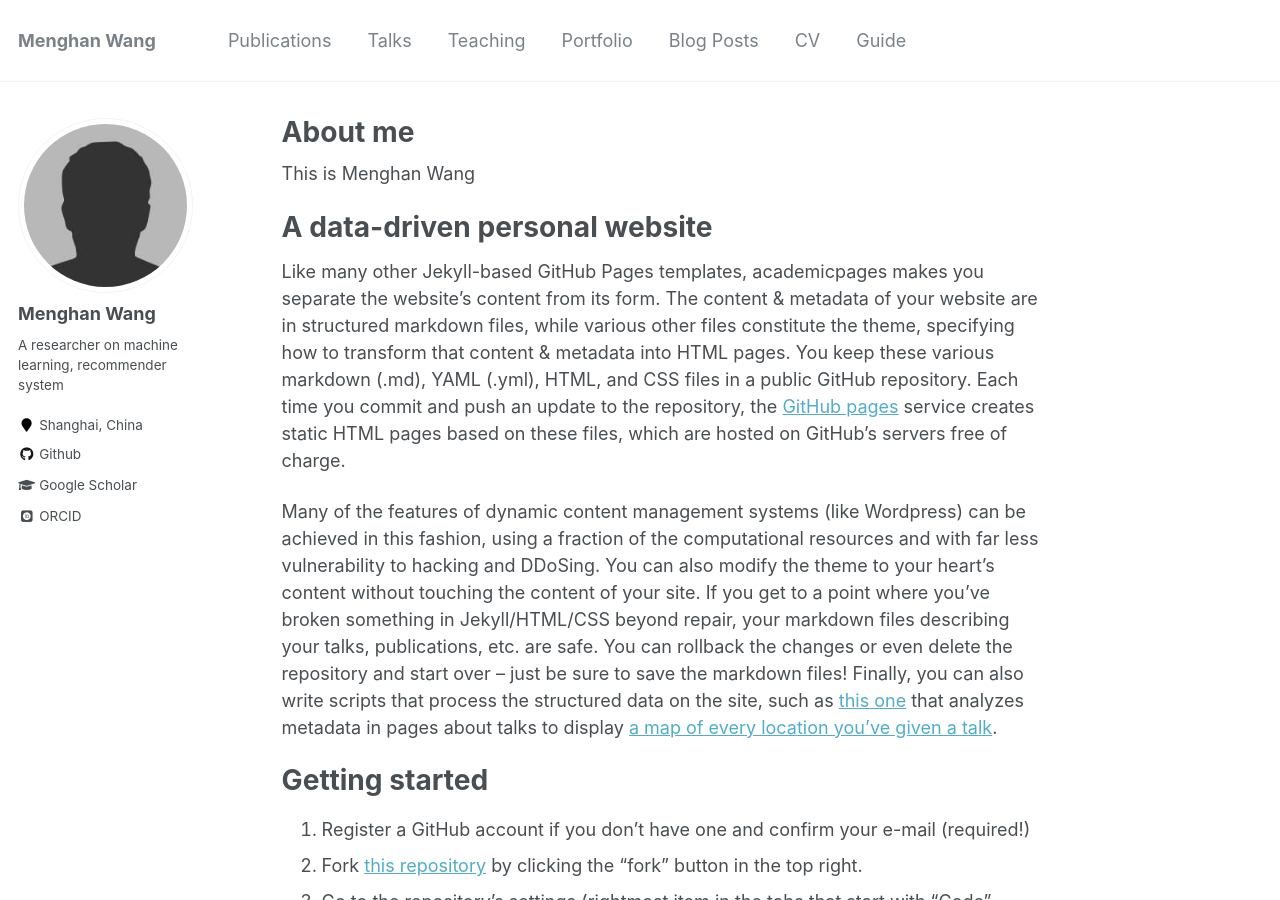
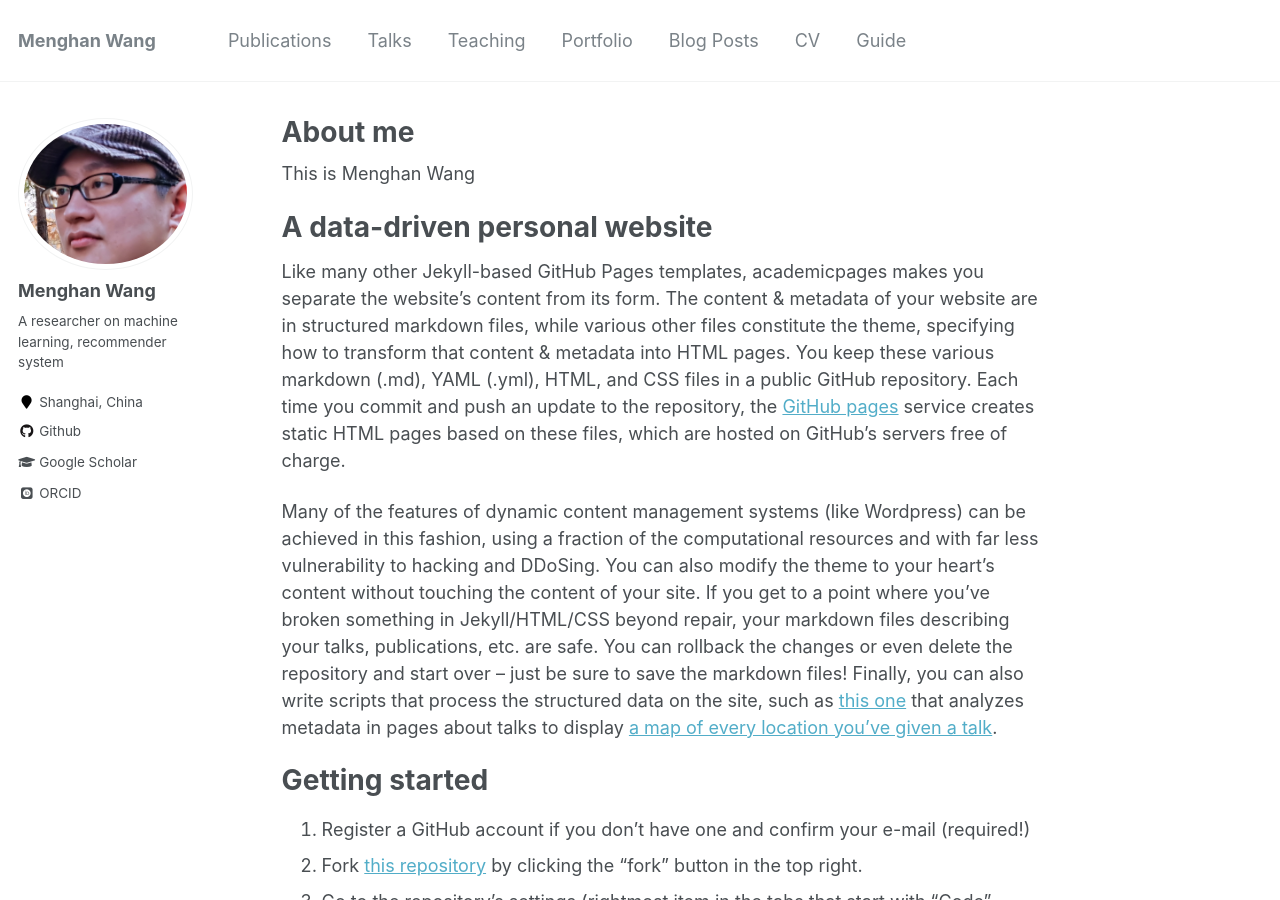
Before and after one commit to 99731/99731.github.io, a Jekyll site: the page built from _pages/about.md, in a window 1280 px wide and 900 px high. Built offline with Jekyll 4.4.1, drawn with Linux system fonts in a browser that asks for light colours; some web fonts are replaced.

Commit message:
add me.png

```diff
--- a/_config.yml
+++ b/_config.yml
@@ -11,7 +11,7 @@ title                    : "Menghan Wang "
 title_separator          : "-"
 name                     : &name "Menghan Wang"
 description              : &description "personal description"
-url                      : https://academicpages.github.io # the base hostname & protocol for your site e.g. "https://mmistakes.github.io"
+url                      : https://99731.github.io # the base hostname & protocol for your site e.g. "https://mmistakes.github.io"
 baseurl                  : "" # the subpath of your site, e.g. "/blog"
 repository               : "99731/99731.github.io"
 teaser                   :  # filename of teaser fallback teaser image placed in /images/, .e.g. "500x300.png"
@@ -81,7 +81,7 @@ analytics:
 # Site Author
 author:
   name             : "Menghan Wang"
-  avatar           : "bio-photo.jpg"
+  avatar           : "profile.png"
   bio              : "A researcher on machine learning, recommender system"
   location         : "Shanghai, China"
   employer         :
```
Also changed, not shown: images/me.jpg (deleted), 1 other file.
